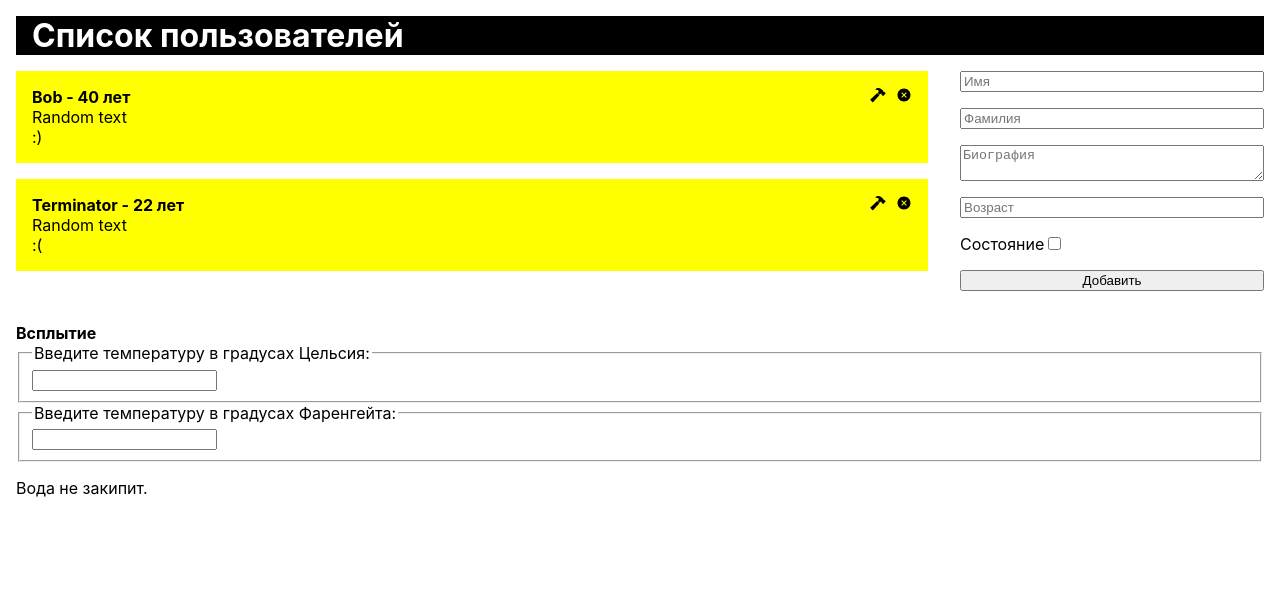
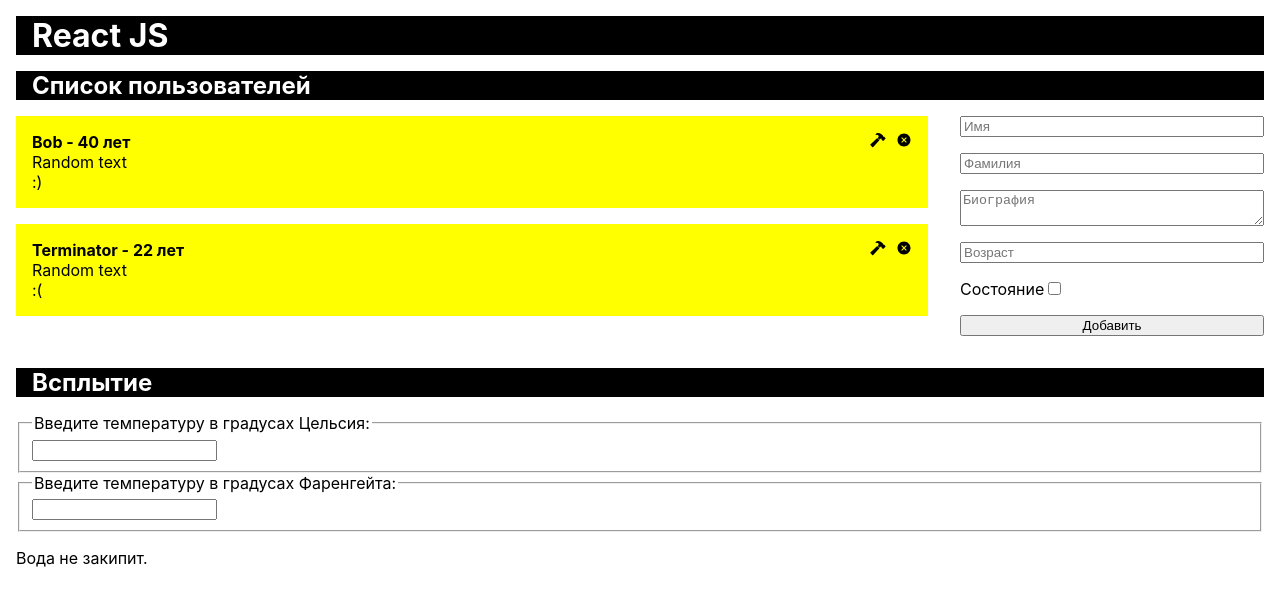
Before and after one commit to Denis-Str/react-test, a React (Create React App) app: page / in a window 1280 px wide. Shown: the top 606 px of the page. Built offline with nearby package versions, Linux system fonts and the light colour scheme.

Commit message:
реализовано редактирование пользователей

```diff
--- a/src/App.js
+++ b/src/App.js
@@ -21,6 +21,7 @@ class App extends React.Component {
 
     this.addUser = this.addUser.bind(this);
     this.delUser = this.delUser.bind(this);
+    this.editUser = this.editUser.bind(this);
   }
   addUser(user) {
     const id = this.state.users.length + 1;
@@ -32,19 +33,29 @@ class App extends React.Component {
     this.setState({users: filteredUsers})
   };
 
+  editUser(user) {
+    let users = this.state.users;
+    let editUserIndex = this.state.users.findIndex(({id}) => id === user.id);
+    users[editUserIndex] = user
+    this.setState({users: []}, () => this.setState({users: [...users]}))
+  };
+
   render() {
     return (
       <div className='app-component'>
         <header>
-          <h1 className='title'>Список пользователей</h1>
+          <h1 className='title'>React JS</h1>
         </header>
         <main>
           <div className='top'>
-            <Users users={this.state.users} delUser={this.delUser}/>
-            <Form addUser={this.addUser}/>
+            <h2 className='title'>Список пользователей</h2>
+            <div className='wrap'>
+              <Users users={this.state.users} editUser={this.editUser} delUser={this.delUser}/>
+              <Form addUser={this.addUser}/>
+            </div>
           </div>
           <div>
-            <h4>Всплытие</h4>
+            <h2 className='title'>Всплытие</h2>
             <Calculator/>
           </div>
         </main>
--- a/src/components/Form/index.js
+++ b/src/components/Form/index.js
@@ -19,9 +19,11 @@ class Form extends React.Component {
   }
 
   handleSubmit() {
+    let sendData = this.state.user;
+    if (this.props.user) sendData = {...sendData, id: this.props.user.id}
+    this.props.addUser(sendData);
     this.form.reset();
     this.setState({user: initState});
-    this.props.addUser(this.state.user);
   }
 
   render() {
--- a/src/components/Users/User/index.js
+++ b/src/components/Users/User/index.js
@@ -17,6 +17,7 @@ class User extends React.Component {
     const { id, firstName, bio, isHappy, age } = this.state.user
     return (
       <li className='user-component'>
+        <div className='content'>
           <div>
             <h4>{firstName} - {age} лет</h4>
             <div>{bio}</div>
@@ -26,7 +27,8 @@ class User extends React.Component {
             <IoHammerSharp onClick={() => this.setState({showEditForm: !this.state.showEditForm})} className='edit' />
             <IoCloseCircleSharp onClick={() => this.props.delUser(id)} />
           </div>
-        {this.state.showEditForm && <Form />}
+        </div>
+        {this.state.showEditForm && <Form user={this.state.user} addUser={this.props.editUser} />}
       </li>
     )
   }
--- a/src/components/Users/index.js
+++ b/src/components/Users/index.js
@@ -5,7 +5,8 @@ class Users extends React.Component {
   // this.state тут походу не доступно
 
   render() {
-    const UsersList = this.props.users.map(user => <User key={user.id} user={user} delUser={this.props.delUser} />);
+    const UsersList = this.props.users.map(user =>
+      <User key={user.id} user={user} editUser={this.props.editUser} delUser={this.props.delUser} />);
 
     if (UsersList.length > 0) {
       return  <ul className='users-component'>{ UsersList }</ul>;
--- a/src/styles/index.css
+++ b/src/styles/index.css
@@ -30,7 +30,12 @@ main {
 
 .top {
   display: flex;
+  flex-direction: column;
   margin-bottom: 32px;
+}
+
+.wrap {
+  display: flex;
 }
 
 .users-component {
@@ -40,8 +45,7 @@ main {
 
 .user-component {
   display: flex;
-  align-self: center;
-  justify-content: space-between;
+  flex-direction: column;
   padding: 16px;
   background-color: yellow;
   margin-bottom: 16px;
@@ -49,6 +53,11 @@ main {
 
 .user-component:not(:last-child) {
   margin-bottom: 16px;
+}
+
+.content {
+  display: flex;
+  justify-content: space-between;
 }
 
 .edit {
```
Lines whose indentation alone changed are shown as unchanged.
